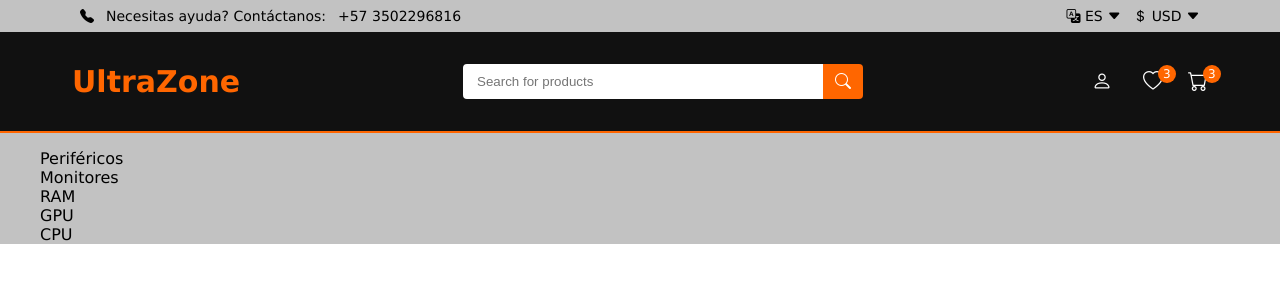
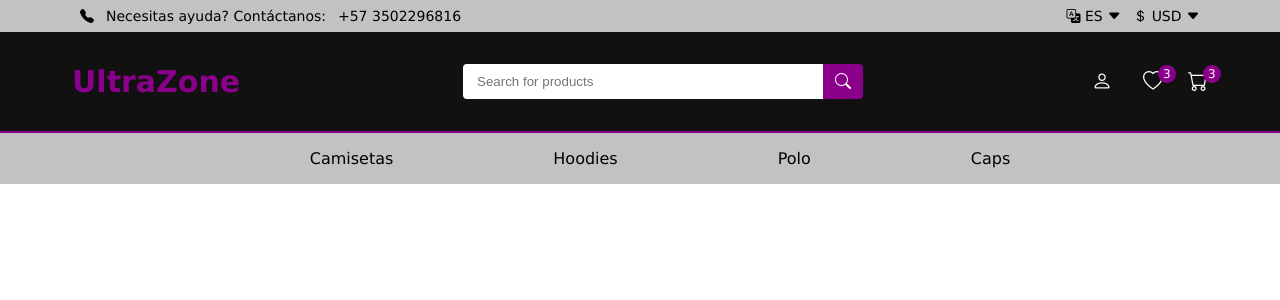
Before and after one commit to JuanHidalgo33/UltraZone, a PHP site: page / in a window 1280 px wide. Shown: the top 300 px of the page. Run offline with PHP 8.4, Linux system fonts and the light colour scheme.

Commit message:
Color changes

```diff
--- a/public/css/style.css
+++ b/public/css/style.css
@@ -62,7 +62,7 @@ a:hover {
 .main-header {
     background-color: #111;
     display: flex;
-    border-bottom: 2px solid #ff6600;
+    border-bottom: 2px solid #8B008b;
 }
 
 .header-item {
@@ -72,7 +72,7 @@ a:hover {
 }
 
 .logo {
-    color: #ff6600;
+    color: #8B008b;
     margin: 0;
     font-size: 15px;
 }
@@ -103,11 +103,11 @@ a:hover {
 }
 
 .text-search-input:focus {
-    border-color: #ff6600;
+    border-color: #8B008b;
 }
 
 .search-button {
-    background-color: #ff6600;
+    background-color: #8B008b;
     border: none;
     padding: 8px 12px;
     border-radius: 0 4px 4px 0;
@@ -120,7 +120,7 @@ a:hover {
 }
 
 .search-button:hover {
-    background-color: #ac4500;
+    background-color: #420042;
 }
 
 .header-actions{
@@ -137,7 +137,7 @@ a:hover {
 }
 
 .header-actions i:hover {
-    color: #ff6600;
+    color: #8B008b;
 }
 
 .dropdow-account {
@@ -152,7 +152,7 @@ a:hover {
 }
 
 .badge {
-    background-color: #ff6600;
+    background-color: #8B008b;
     color: white;
     font-size: 12px;
     padding: 2px 5px;
@@ -161,9 +161,25 @@ a:hover {
     transform: translate(-5px, -5px);
 }
 
+.header-nav{
+    display: flex;
+    justify-content: center;
+}
+
 .nav-menu{
     display: inline;
 }
+
 li{
     list-style: none;
 }
+
+.nav-list{
+    justify-content: center;
+    display: flex;
+}
+
+.nav-item{
+    display: inline-block;
+    padding: 0px 80px;
+}
--- a/public/index.html
+++ b/public/index.html
@@ -79,12 +79,11 @@
         <div class="header-nav">
             <div class="nav-container">
                 <nav id="nav-menu" class="nav-menu">
-                    <ul>
-                        <li>Periféricos</li>
-                        <li>Monitores</li>
-                        <li>RAM</li>
-                        <li>GPU</li>
-                        <li>CPU</li>
+                    <ul class="nav-list">
+                        <li class="nav-item">Camisetas</li>
+                        <li class="nav-item">Hoodies</li>
+                        <li class="nav-item">Polo</li>
+                        <li class="nav-item">Caps</li>
                     </ul>
                 </nav>
             </div>
```
